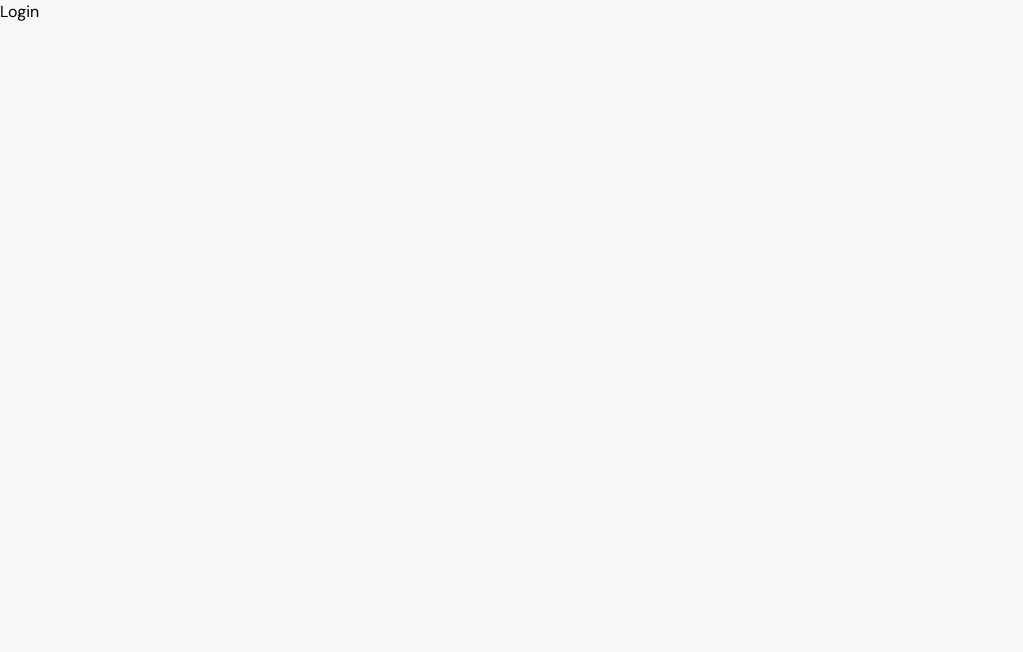
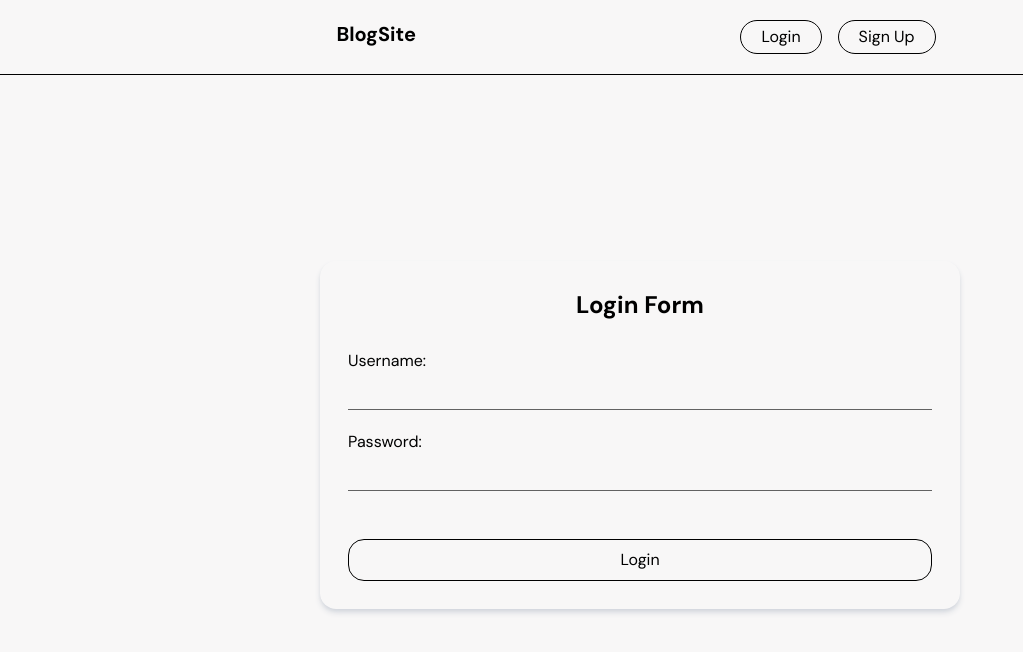
Before and after one commit to swaminaing/blogging-website, a React (Vite) app: page /login in a window 1280 px wide. Shown: the top 652 px of the page, without its empty margins (0-1023 px from the left). Built offline with nearby package versions, Linux system fonts and the light colour scheme.

Commit message:
create basic login form ui

```diff
--- a/src/components/Login/Login.jsx
+++ b/src/components/Login/Login.jsx
@@ -1,7 +1,39 @@
 import React from "react";
+import Navbar from "../Navigation Bar/Navbar";
 
 function Login() {
-  return <div>Login</div>;
+  return (
+    <div>
+      <Navbar />
+      <div className="w-full h-[90vh] flex justify-center items-center">
+        <form
+          action=""
+          className="w-2/4 flex justify-center flex-col items-center shadow-md shadow-gray-300 rounded-2xl p-7"
+        >
+          <h1 className="text-2xl font-bold mb-7">Login Form</h1>
+          <div className="form-group w-full mb-5">
+            <label htmlFor="username">Username: </label>
+            <input
+              type="text"
+              className="w-full block border-[#626262] focus:outline-0 border-b mt-3"
+            />
+          </div>
+
+          <div className="form-group w-full mb-5">
+            <label htmlFor="username">Password: </label>
+            <input
+              type="text"
+              className="w-full block border-[#626262] border-b focus:outline-0 mt-3"
+            />
+          </div>
+
+          <button className="w-full border-1 rounded-2xl py-2 mt-7">
+            Login
+          </button>
+        </form>
+      </div>
+    </div>
+  );
 }
 
 export default Login;
```
